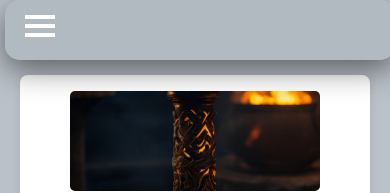
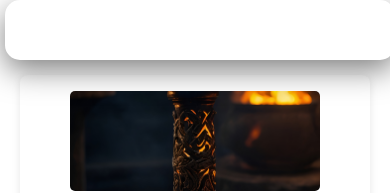
Before and after one commit to kallewQZ/quasepronto, a plain HTML site: page index.html in a window 390 px wide. Shown: the top 193 px of the page. Drawn offline with nearby package versions, Linux system fonts and the light colour scheme.

Commit message:
Update style.css cor branco

```diff
--- a/src/css/style.css
+++ b/src/css/style.css
@@ -7,7 +7,7 @@
 
 body {
   font-family: Arial, sans-serif;
-  background: #aeb6bed7;
+  background: #fff;
   padding: 20px;
 }
 
@@ -18,7 +18,7 @@ body {
   top: 0;
   left: 5px;
   width: 100%;
-  background-color: #aeb6beb5;
+  background-color: #fff;
   box-shadow: 0 10px 30px rgba(0, 0, 0, 0.5);
   /* forte, escura e difusa */
   border-radius: 8px;
@@ -412,4 +412,5 @@ p {
   max-width: 300px;
   max-height: 250px;
   object-fit: cover;
+
 }
```
